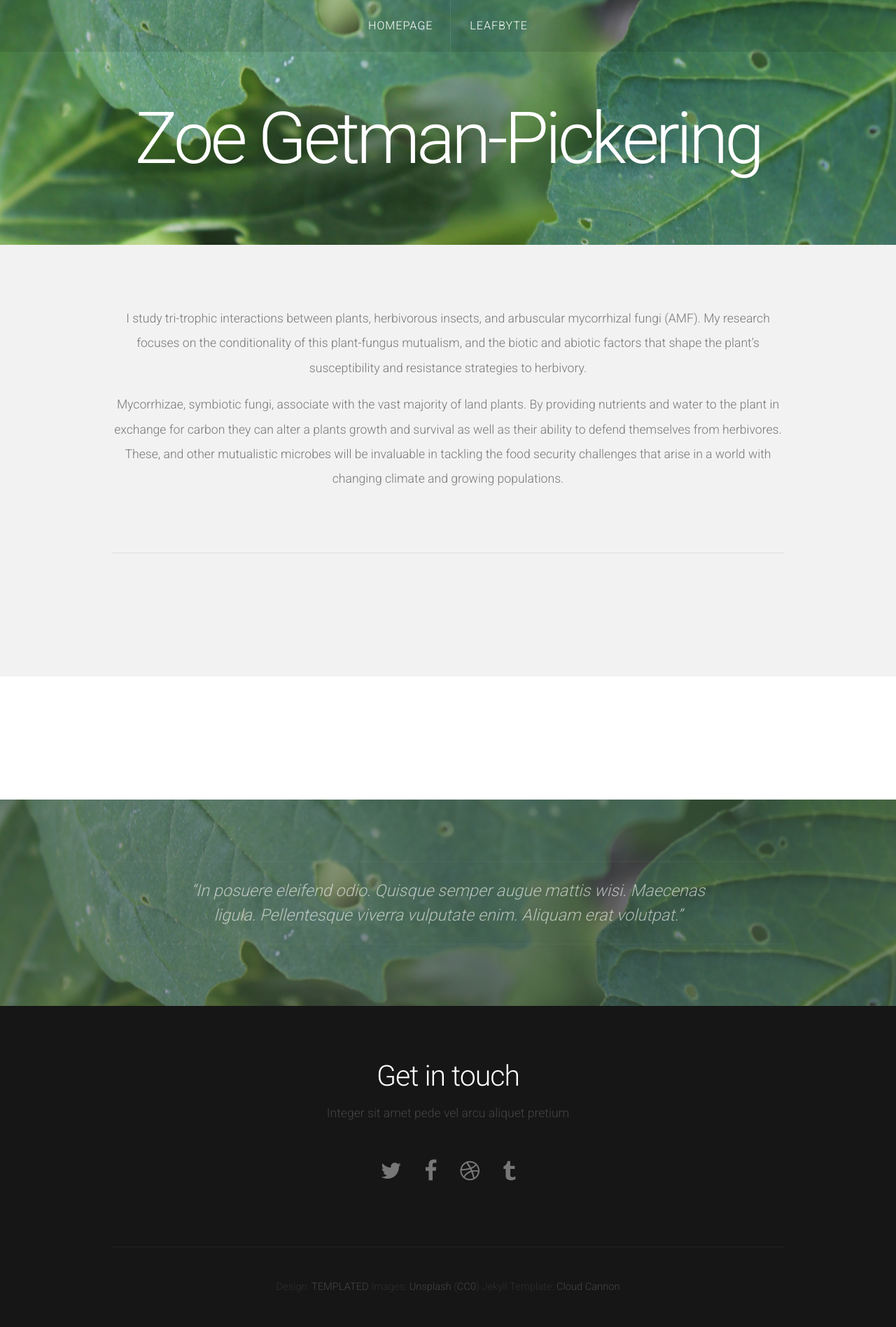
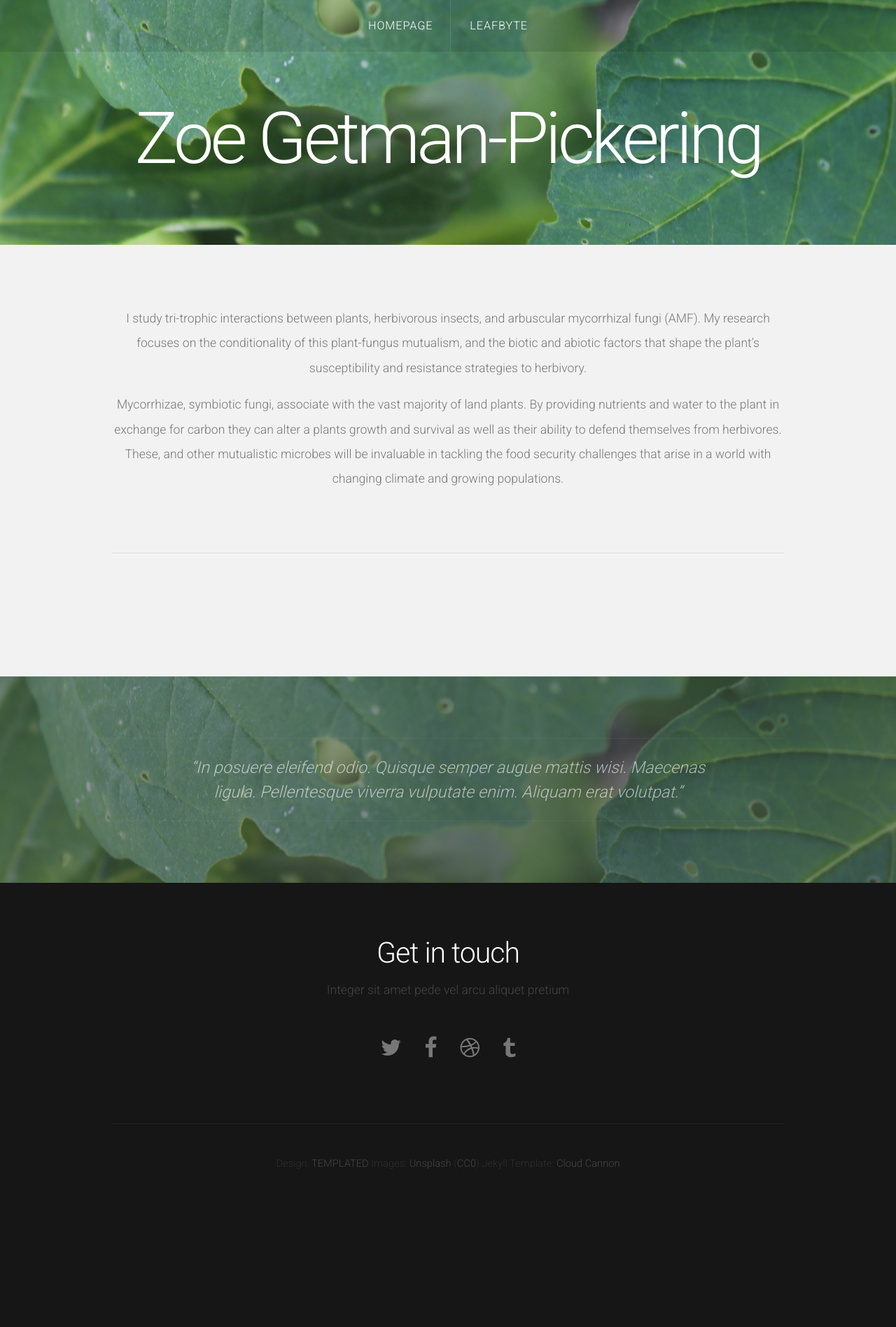
Before and after one commit to Zoegp/zoegp.github.io, a Jekyll site: the page built from index.html, in a window 1280 px wide. Shown: the whole page at 70% size. Built offline with Jekyll 4.4.1, drawn with Linux system fonts in a browser that asks for light colours; nearby versions of some CDN libraries; the list of posts is cut into pages by our own code; after the commit the page ends 1721 px from its top, so only the background shows below that.

Commit message:
Update index.html

```diff
--- a/index.html
+++ b/index.html
@@ -15,10 +15,10 @@ layout: default
 </div>
 
 <!-- Main -->
-	<div id="main">
+
 		<div id="content" class="container">
 
 
 
-		</div>
+
 	</div>
```
